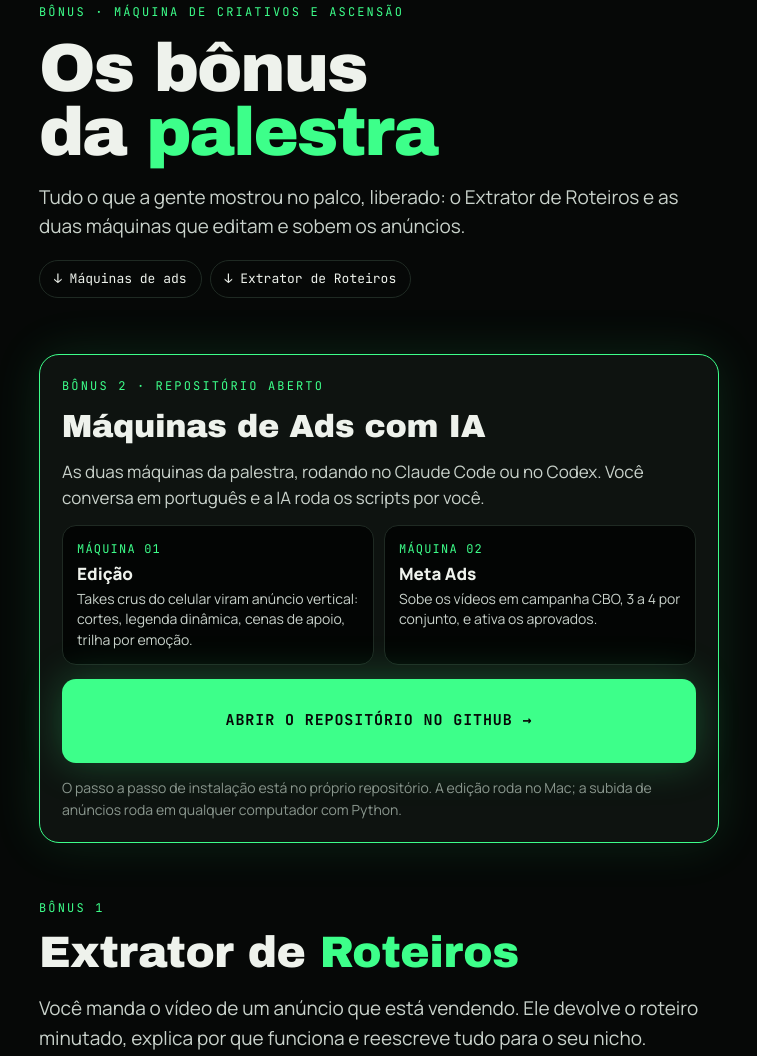
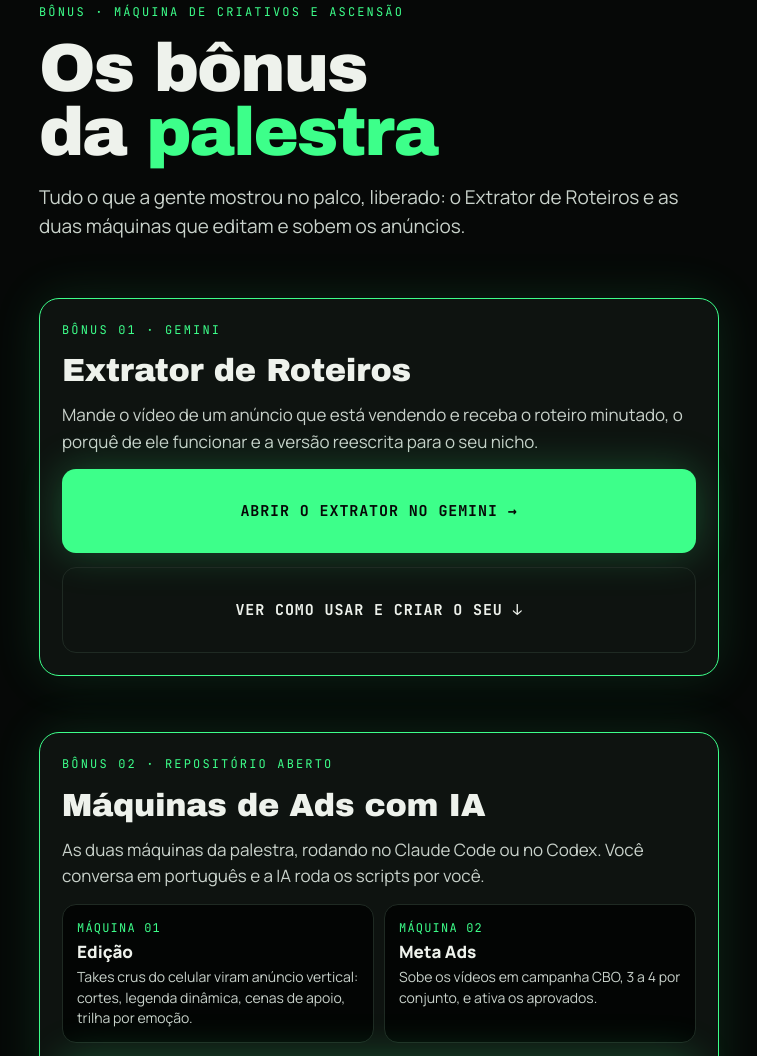
Before and after one commit to gufsquirino/extrator-de-roteiros, a plain HTML site: page index.html in a window 1280 px wide. Shown: the part 45-1101 px from the top of the page, without its empty margins (261-1018 px from the left). Drawn offline with Linux system fonts and the light colour scheme; a web font is replaced by a local one.

Commit message:
Página de bônus: Bônus 01 (Extrator) antes do Bônus 02 (Máquinas)
Co-Authored-By: Claude Opus 5.5 <noreply@anthropic.com>

```diff
--- a/index.html
+++ b/index.html
@@ -76,11 +76,18 @@ footer .h{font-family:var(--display);font-weight:800;font-size:18px}
     <div class="eye">Bônus · Máquina de Criativos e Ascensão</div>
     <h1>Os bônus da <span class="g">palestra</span></h1>
     <p class="lead">Tudo o que a gente mostrou no palco, liberado: o Extrator de Roteiros e as duas máquinas que editam e sobem os anúncios.</p>
-    <nav class="jump"><a href="#maquinas">↓ Máquinas de ads</a><a href="#extrator">↓ Extrator de Roteiros</a></nav>
   </header>
 
+  <section class="bonus">
+    <div class="eye">Bônus 01 · Gemini</div>
+    <h2>Extrator de Roteiros</h2>
+    <p>Mande o vídeo de um anúncio que está vendendo e receba o roteiro minutado, o porquê de ele funcionar e a versão reescrita para o seu nicho.</p>
+    <a class="btn btn-main" href="https://gemini.google.com/gem/c7fe775937a7" target="_blank" rel="noopener">Abrir o Extrator no Gemini →</a>
+    <a class="btn btn-ghost" href="#extrator">Ver como usar e criar o seu ↓</a>
+  </section>
+
   <section id="maquinas" class="bonus">
-    <div class="eye">Bônus 2 · Repositório aberto</div>
+    <div class="eye">Bônus 02 · Repositório aberto</div>
     <h2>Máquinas de Ads com IA</h2>
     <p>As duas máquinas da palestra, rodando no Claude Code ou no Codex. Você conversa em português e a IA roda os scripts por você.</p>
     <div class="mach">
@@ -92,7 +99,7 @@ footer .h{font-family:var(--display);font-weight:800;font-size:18px}
   </section>
 
   <header id="extrator" style="margin-bottom:-28px">
-    <div class="eye">Bônus 1</div>
+    <div class="eye">Bônus 01 · passo a passo</div>
     <h2 style="font-size:clamp(30px,8vw,44px)">Extrator de <span class="g">Roteiros</span></h2>
     <p class="lead">Você manda o vídeo de um anúncio que está vendendo. Ele devolve o roteiro minutado, explica por que funciona e reescreve tudo para o seu nicho.</p>
   </header>
```
